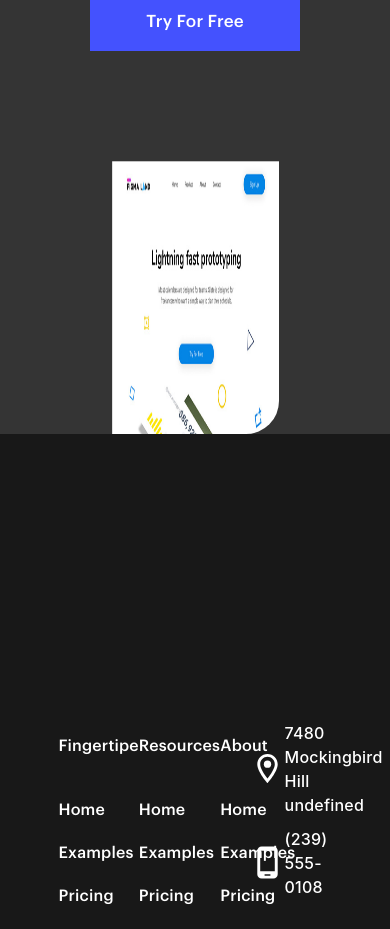
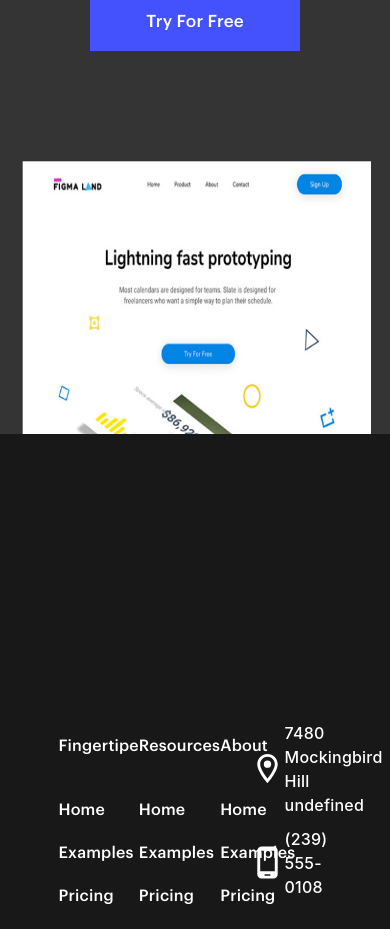
Before and after one commit to TheDa21crj/Landing-Page, a React (Create React App) app: page / in a window 390 px wide. Shown: the part 9560-10489 px from the top of the page. Built offline with nearby package versions, Linux system fonts and the light colour scheme.

Commit message:
img made respo

```diff
--- a/src/Components/Css/Cta.css
+++ b/src/Components/Css/Cta.css
@@ -67,4 +67,10 @@
         width: 80%;
         text-align: center;
     }
+    .CtaRightDiv {
+        width: 90%;
+    }
+    .ctaImgTag {
+        border-radius: 0px;
+    }
 }
```
